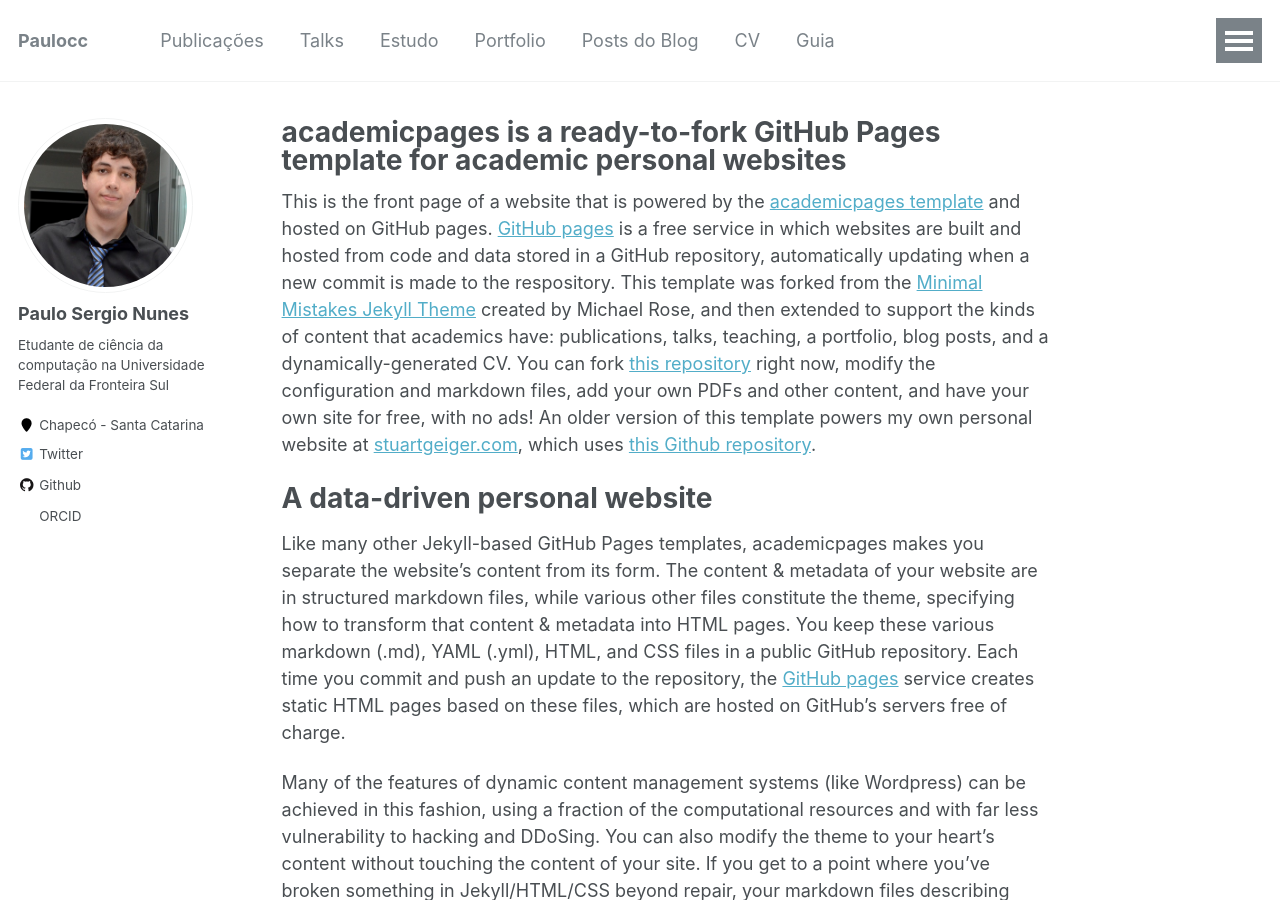
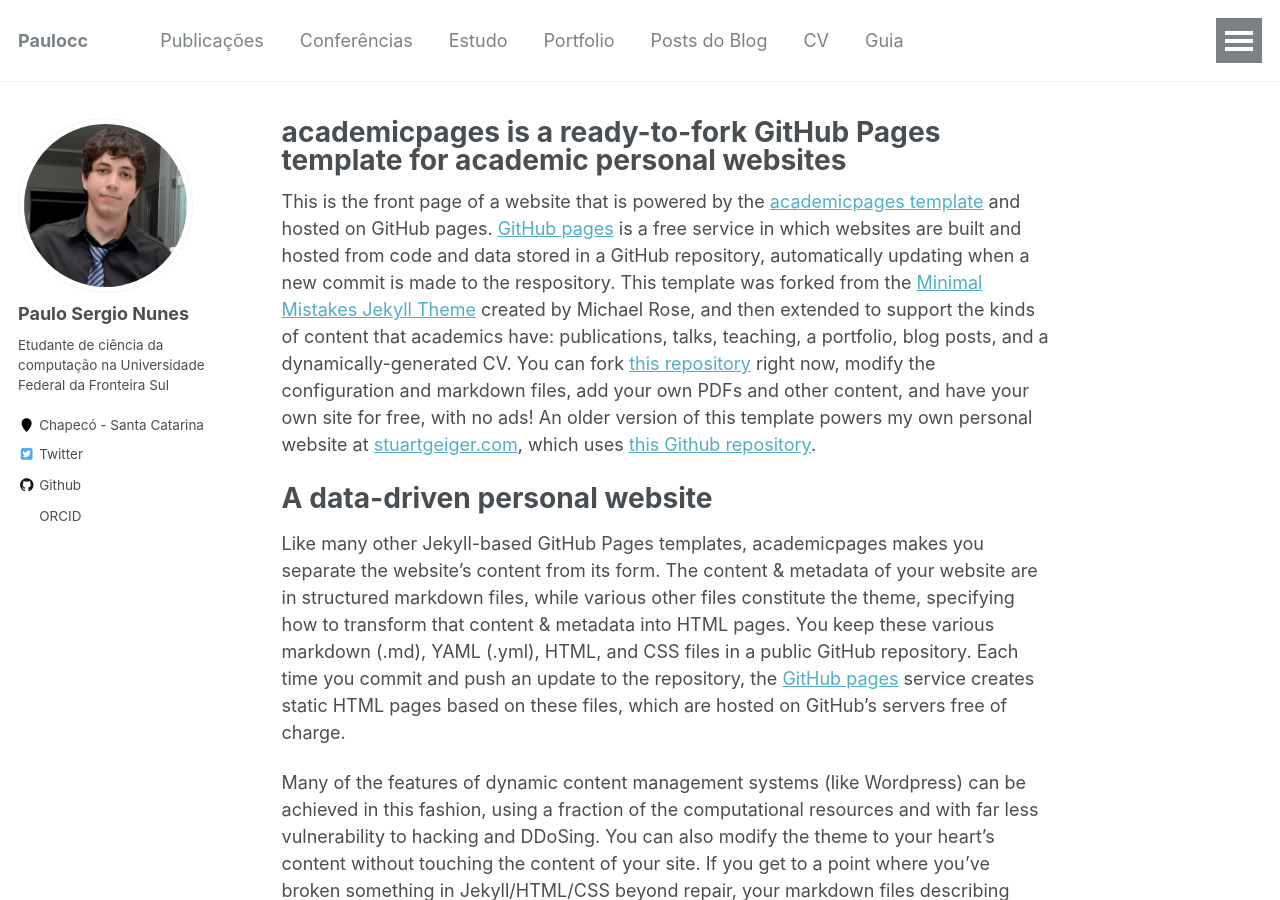
Before and after one commit to Paulocc/site, a Jekyll site: the page built from _pages/about.md, in a window 1280 px wide and 900 px high. Built offline with Jekyll 4.4.1, drawn with Linux system fonts in a browser that asks for light colours; nearby versions of some CDN libraries; some web fonts are replaced; a script bundle is joined from its source files by our own code; library files that are not in the unit come from our copies.

Commit message:
Update navigation.yml

```diff
--- a/_data/navigation.yml
+++ b/_data/navigation.yml
@@ -3,8 +3,8 @@ main:
   - title: "Publicações"
     url: /publicacoes/
 
-  - title: "Talks"
-    url: /talks/
+  - title: "Conferências"
+    url: /conferencias/
 
   - title: "Estudo"
     url: /estudo/
```
